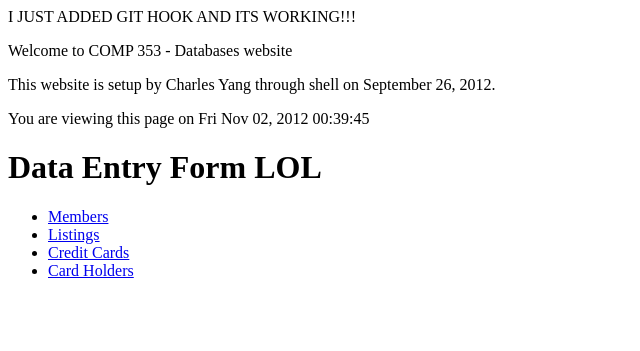
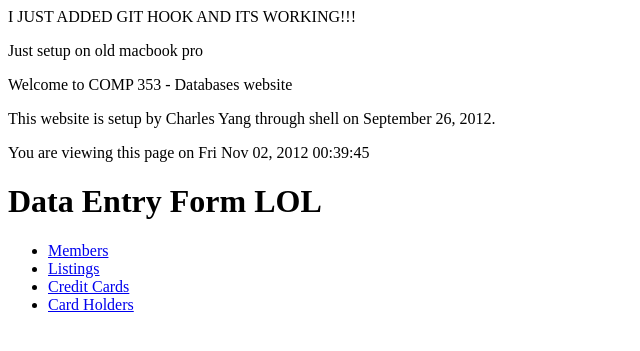
Before and after one commit to snwfog/comp353, a PHP site: page / in a window 1280 px wide. Shown: the top 351 px of the page, without its empty margins (0-640 px from the left). Run offline with PHP 8.4, Linux system fonts and the light colour scheme.

Commit message:
Setup test on old macbook pro

```diff
--- a/index.php
+++ b/index.php
@@ -4,6 +4,7 @@
 </head>
 <body>
 <p>I JUST ADDED GIT HOOK AND ITS WORKING!!!</p>
+<p>Just setup on old macbook pro</p>
 <p>Welcome to COMP 353 - Databases website</p>
 <p>This website is setup by Charles Yang through shell on September 26, 2012.</p>
 <p>You are viewing this page on <? echo date("D M d, Y H:i:s", time()) ?>
```
